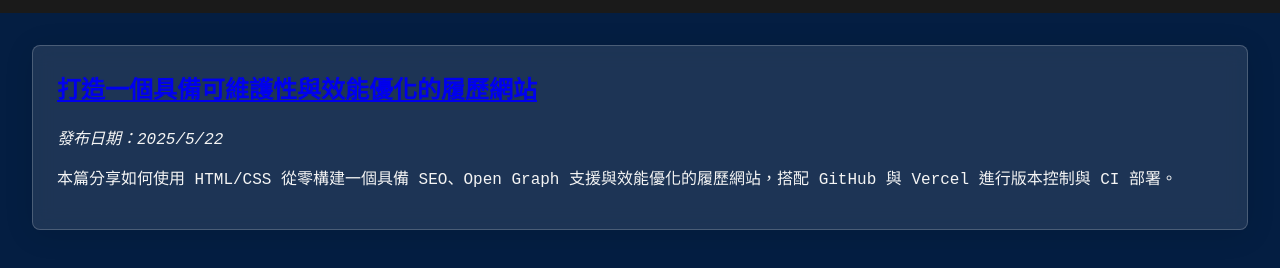
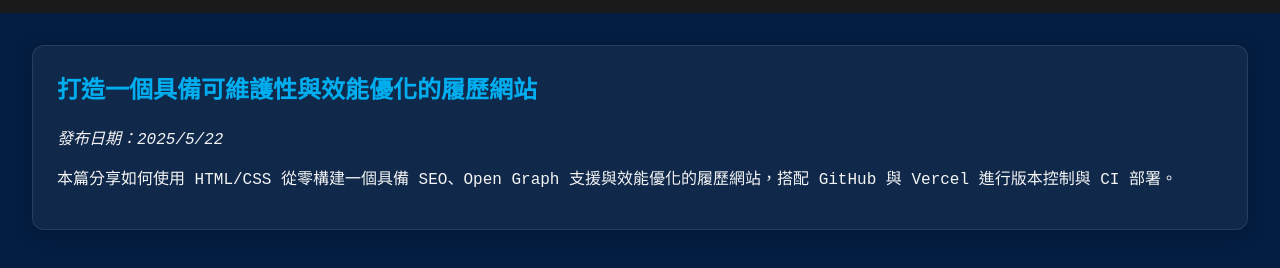
Before and after one commit to YouminLiou/resumeBlog, a plain HTML site: page blog/index.html in a window 1280 px wide. Shown: the part 54-322 px from the top of the page. Drawn offline with Linux system fonts and the light colour scheme.

Commit message:
feat: 美化 blog 文章列表並完成第一篇文章

```diff
--- a/css/styles.css
+++ b/css/styles.css
@@ -173,3 +173,29 @@ section h2 {
   box-shadow: inset -5px -5px 15px rgba(255, 255, 255, 0.1),
     inset 5px 5px 15px rgba(0, 0, 0, 0.5);
 }
+
+/* 美化文章摘要卡片 */
+.articlePreview {
+  background: rgba(255, 255, 255, 0.05);
+  padding: 1.5rem;
+  margin-bottom: 2rem;
+  border-radius: 0.75rem;
+  box-shadow: 0 4px 20px rgba(0, 0, 0, 0.2);
+  backdrop-filter: blur(8px);
+  border: 1px solid rgba(255, 255, 255, 0.1);
+  transition: transform 0.2s ease;
+}
+
+.articlePreview:hover {
+  transform: translateY(-4px);
+}
+
+.articlePreview h2 {
+  margin-top: 0;
+  color: var(--color-primary);
+}
+
+.articlePreview a {
+  text-decoration: none;
+  color: inherit;
+}
```
